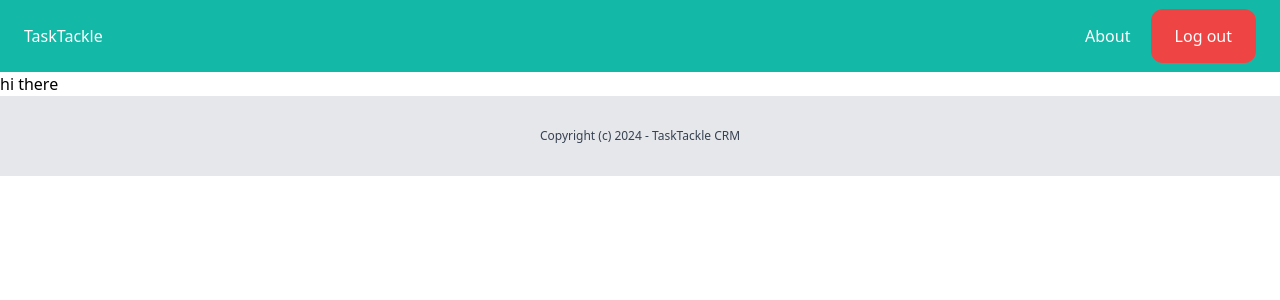
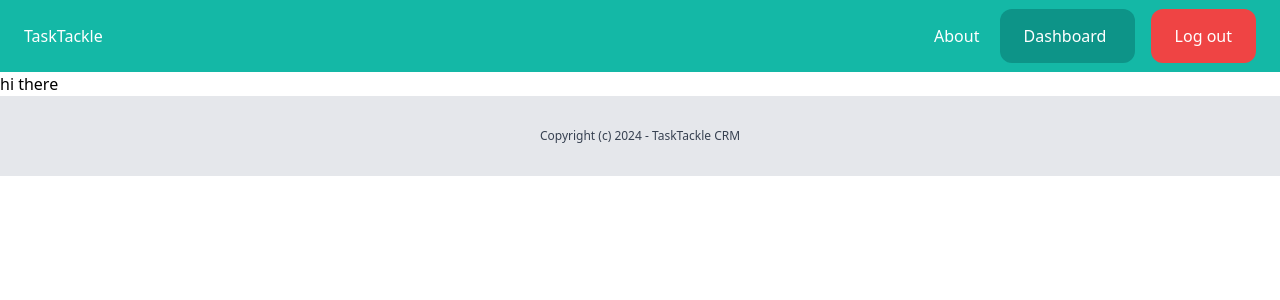
Before and after one commit to SasanDilantha/TaskTackle_CMS_Django_Project, a Django app: page / in a window 1280 px wide. Shown: the top 300 px of the page. Run offline with Django 5.2, Linux system fonts and the light colour scheme; a user stored in the database is signed in; some libraries are stand-ins or nearby versions.

Commit message:
note: complete simple dashboard

```diff
--- a/CRM_Django_Project/CRM_Django_Project/settings.py
+++ b/CRM_Django_Project/CRM_Django_Project/settings.py
@@ -45,6 +45,7 @@ INSTALLED_APPS = [
     'django.contrib.staticfiles',
     'core',
     'userprofile',
+    'dashboard',
 ]
 
 MIDDLEWARE = [
--- a/CRM_Django_Project/CRM_Django_Project/urls.py
+++ b/CRM_Django_Project/CRM_Django_Project/urls.py
@@ -15,7 +15,7 @@ Including another URLconf
     2. Add a URL to urlpatterns:  path('blog/', include('blog.urls'))
 """
 from django.contrib import admin
-from django.urls import path
+from django.urls import path, include
 from django.contrib.auth import views
 
 from core.views import index, about
@@ -23,6 +23,7 @@ from userprofile.views import signup
 
 urlpatterns = [
     path('', index, name='index'),
+    path('dashboard/', include('dashboard.urls')),
     path('about/', about, name='about'),
     path('sign-up/', signup, name='signup'),
     path('log-in/', views.LoginView.as_view(template_name='userprofile/login.html'), name='login'),
--- a/CRM_Django_Project/core/templates/core/base.html
+++ b/CRM_Django_Project/core/templates/core/base.html
@@ -16,6 +16,7 @@
         <div class="space-x-4">
             <a href="{% url 'about' %}" class="text-white"> About </a>
             {% if request.user.is_authenticated %}
+                <a href="{% url 'dashboard' %}" class="py-4 px-6 bg-teal-600 rounded-xl text-white"> Dashboard </a>
                 <a href="{% url 'logout' %}" class="py-4 px-6 bg-red-500 rounded-xl text-white"> Log out </a>
             {% else %}
                 <a href="{% url 'login' %}" class="py-4 px-6 bg-teal-600 rounded-xl text-white"> Login </a>
--- /dev/null
+++ b/CRM_Django_Project/dashboard/templates/dashboard/dashboard.html
@@ -0,0 +1,6 @@
+{% extends 'core/base.html' %}
+{% block title%}TaskTackle - Dashboard{% endblock %}
+
+{% block content %}
+    <h1>Dashboard</h1>
+{% endblock %}
--- /dev/null
+++ b/CRM_Django_Project/dashboard/urls.py
@@ -0,0 +1,7 @@
+from django.urls import path
+
+from . import views
+
+urlpatterns = [
+    path('', views.dashboard, name='dashboard')
+]
--- a/CRM_Django_Project/dashboard/views.py
+++ b/CRM_Django_Project/dashboard/views.py
@@ -1,3 +1,7 @@
 from django.shortcuts import render
+from django.contrib.auth.decorators import login_required
 
 # Create your views here.
+@login_required
+def dashboard(request):
+    return render(request, 'dashboard/dashboard.html')
```
Also changed, not shown: README.md.
